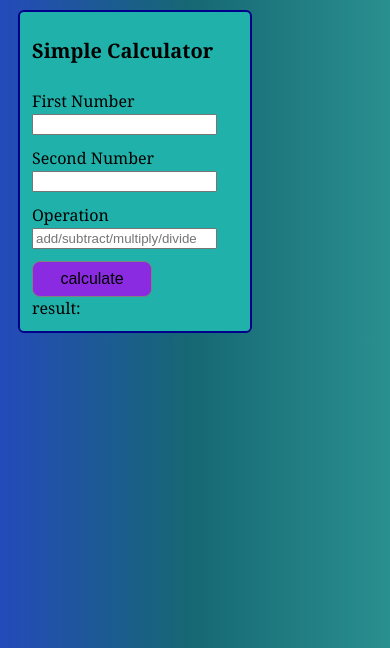
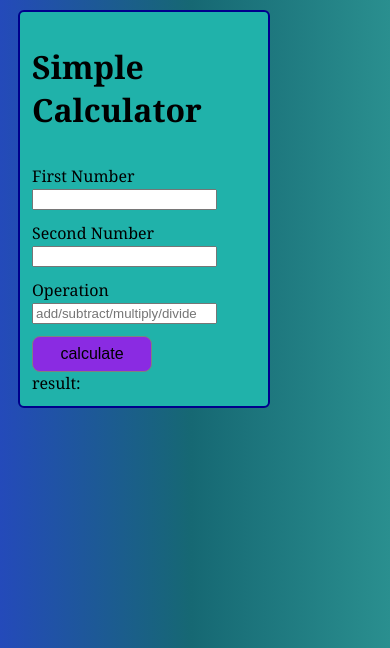
Before and after one commit to RumenTerziev/SoftUni-Courses, a Spring Boot app: page / in a window 390 px wide. Shown: the top 648 px of the page. Run offline with Spring Boot 4, Linux system fonts and the light colour scheme.

Commit message:
Changed media queries for better view on mobile devices

```diff
--- a/NewSimpleCalculator/src/main/resources/public/static/style.css
+++ b/NewSimpleCalculator/src/main/resources/public/static/style.css
@@ -26,6 +26,7 @@ body {
     border-radius: 8px;
     font-size: 16px;
     cursor: pointer;
+    display: block;
 }
 
 .container label {
@@ -41,22 +42,7 @@ body {
 
 @media (max-width: 560px) {
     .container {
-        width: 55%;
-    }
-
-    h1 {
-        font-size: 24px;
-    }
-
-    #calc {
-        display: block;
+        width: 60%;
     }
 
 }
-
-
-@media (max-width: 420px) {
-    h1 {
-        font-size: 20px;
-    }
-}
```
